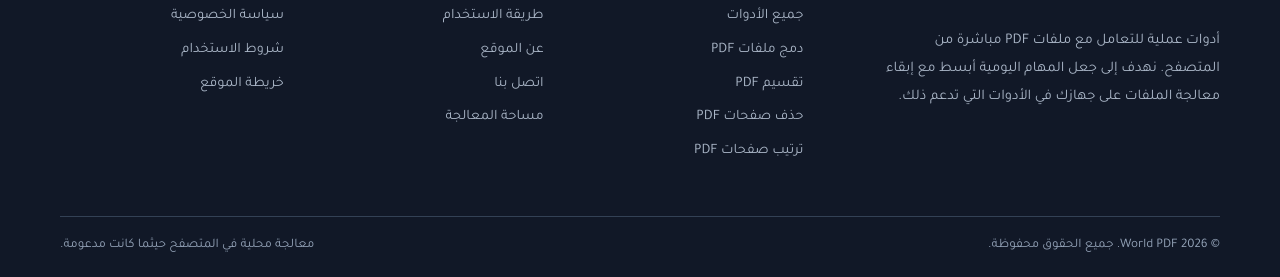
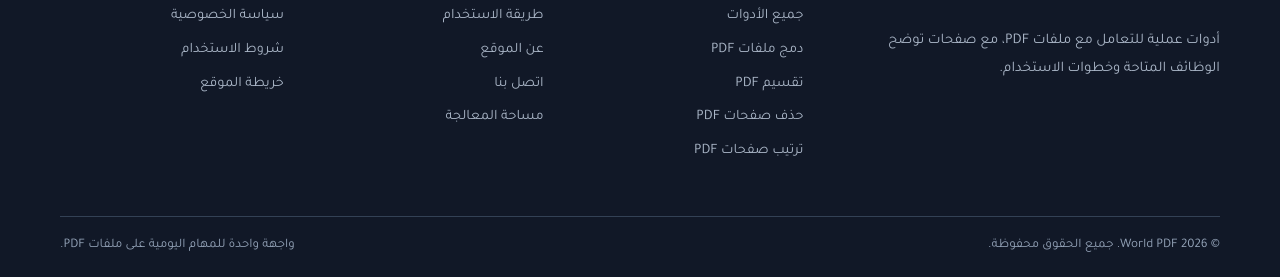
Before and after one commit to gpldroid/apk-wpdf, an Astro site: page / in a window 1280 px wide. Shown: the part 3175-3452 px from the top of the page. Built offline with nearby package versions, Linux system fonts and the light colour scheme; Astro itself is replaced by a stand-in of ours.

Commit message:
Complete core navigation and deployment checks

```diff
--- a/src/components/SiteFooter.astro
+++ b/src/components/SiteFooter.astro
@@ -5,11 +5,11 @@ import { tools } from '../data/tools.js';
   <div class="container footer-main">
     <div class="footer-about">
       <a class="brand brand-footer" href="/"><img src="/assets/icons/icon.svg" width="42" height="42" alt="" /><span>World <b>PDF</b></span></a>
-      <p>أدوات عملية للتعامل مع ملفات PDF مباشرة من المتصفح. نهدف إلى جعل المهام اليومية أبسط مع إبقاء معالجة الملفات على جهازك في الأدوات التي تدعم ذلك.</p>
+      <p>أدوات عملية للتعامل مع ملفات PDF، مع صفحات توضح الوظائف المتاحة وخطوات الاستخدام.</p>
     </div>
     <div class="footer-links"><h2>الأدوات</h2><a href="/tools/">جميع الأدوات</a>{tools.slice(0,4).map(tool => <a href={`/tools/${tool.slug}/`}>{tool.name}</a>)}</div>
     <div class="footer-links"><h2>الموقع</h2><a href="/#how-it-works">طريقة الاستخدام</a><a href="/about/">عن الموقع</a><a href="/contact/">اتصل بنا</a><a href="/workspace/">مساحة المعالجة</a></div>
     <div class="footer-links"><h2>معلومات</h2><a href="/privacy/">سياسة الخصوصية</a><a href="/terms/">شروط الاستخدام</a><a href="/sitemap.xml">خريطة الموقع</a></div>
   </div>
-  <div class="container footer-bottom"><span>© {new Date().getFullYear()} World PDF. جميع الحقوق محفوظة.</span><span>معالجة محلية في المتصفح حيثما كانت مدعومة.</span></div>
+  <div class="container footer-bottom"><span>© {new Date().getFullYear()} World PDF. جميع الحقوق محفوظة.</span><span>واجهة واحدة للمهام اليومية على ملفات PDF.</span></div>
 </footer>
```
Also changed, not shown: .github/workflows/deploy-astro.yml, .github/workflows/performance-tests.yml.
